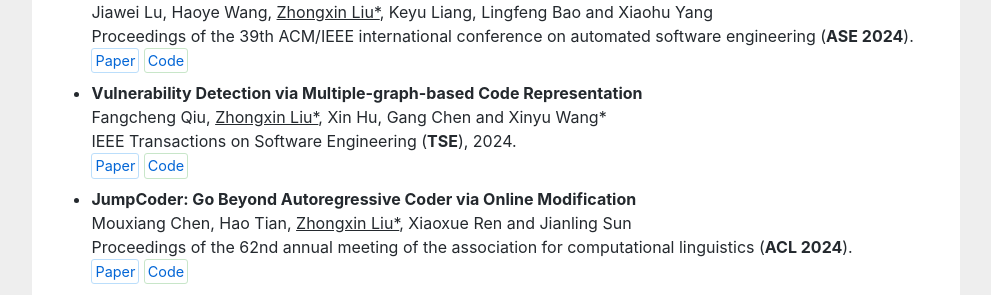
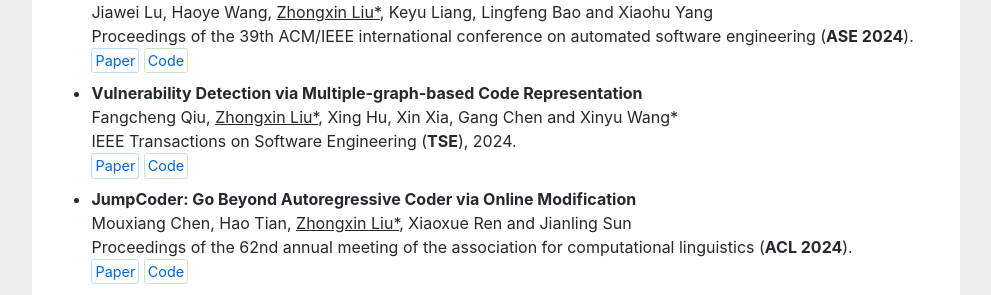
Before and after one commit to zhongxin-liu/zhongxin-liu.github.io, a Jekyll site: the page index.html, which Jekyll copies as it is, in a window 1280 px wide and 900 px high, scrolled down 867 px. Shown: the part 153-448 px from the top of the window, without its empty margins (144-1135 px from the left). Built offline with Jekyll 4.4.1, drawn with Linux system fonts in a browser that asks for light colours.

Commit message:
minor fix

```diff
--- a/index.html
+++ b/index.html
@@ -96,7 +96,7 @@ Proceedings of the 39th ACM/IEEE international conference on automated software
 </li>
 <li>
 <b>Vulnerability Detection via Multiple-graph-based Code Representation</b><br>
-Fangcheng Qiu, <u>Zhongxin Liu*</u>, Xin Hu, Gang Chen and Xinyu Wang*<br>
+Fangcheng Qiu, <u>Zhongxin Liu*</u>, Xing Hu, Xin Xia, Gang Chen and Xinyu Wang*<br>
 IEEE Transactions on Software Engineering (<b>TSE</b>), 2024.
 <br>
 <a href="https://doi.org/10.1109/tse.2024.3427815" target="_blank" class="publication-link paper-link">Paper</a> <a href="https://github.com/Lifeasarain/MGVD" target="_blank" class="publication-link code-link">Code</a><br>
--- a/metadata/pub2.bib
+++ b/metadata/pub2.bib
@@ -30,7 +30,7 @@
 @article{qiu2024vulnerabilityc,
   title        = {Vulnerability Detection via Multiple-Graph-Based Code Representation},
   shorttitle   = {{{TSE}} 2024a},
-  author       = {Qiu, Fangcheng and {\textbf{Zhongxin Liu*}} and Hu, Xing an Xia, Xin and Chen, Gang and Wang*, Xinyu},
+  author       = {Qiu, Fangcheng and {\textbf{Zhongxin Liu*}} and Hu, Xing and Xia, Xin and Chen, Gang and Wang*, Xinyu},
   date         = {2024},
   journaltitle = {IEEE Transactions on Software Engineering (TSE)},
   volume       = {50},
```
